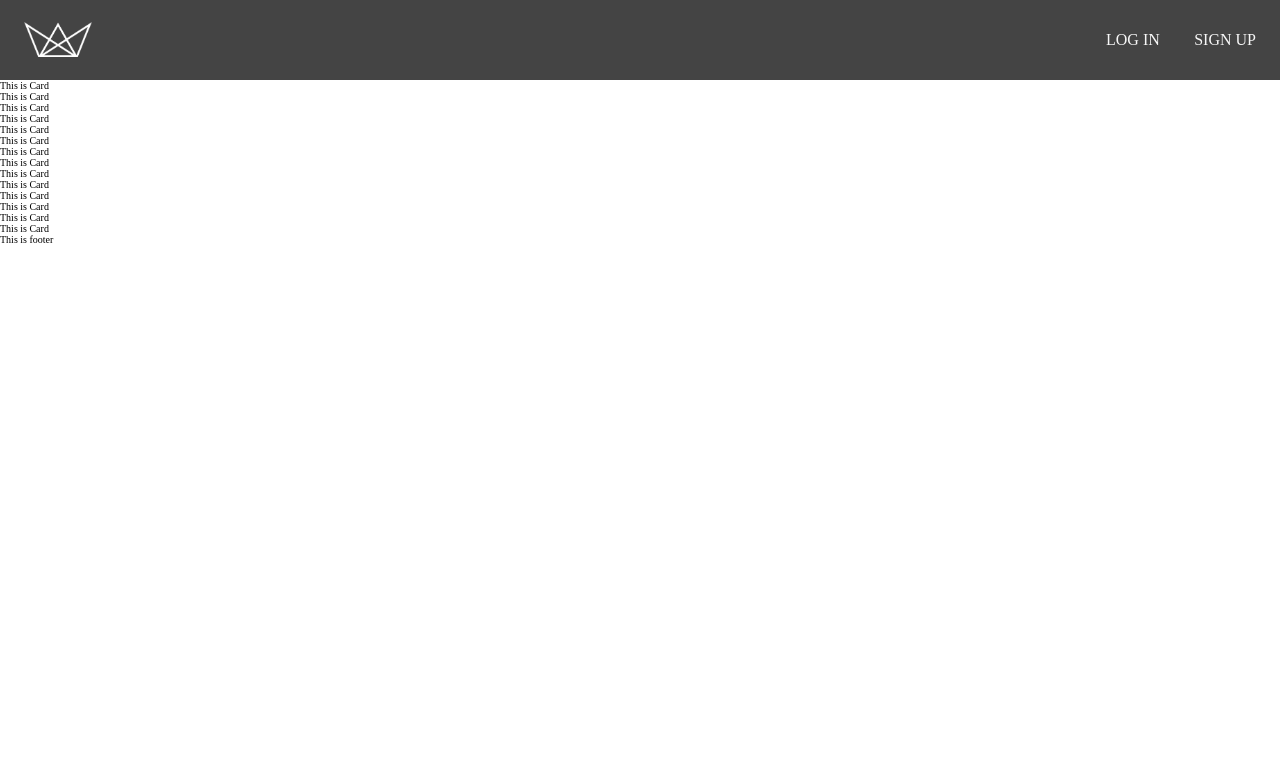
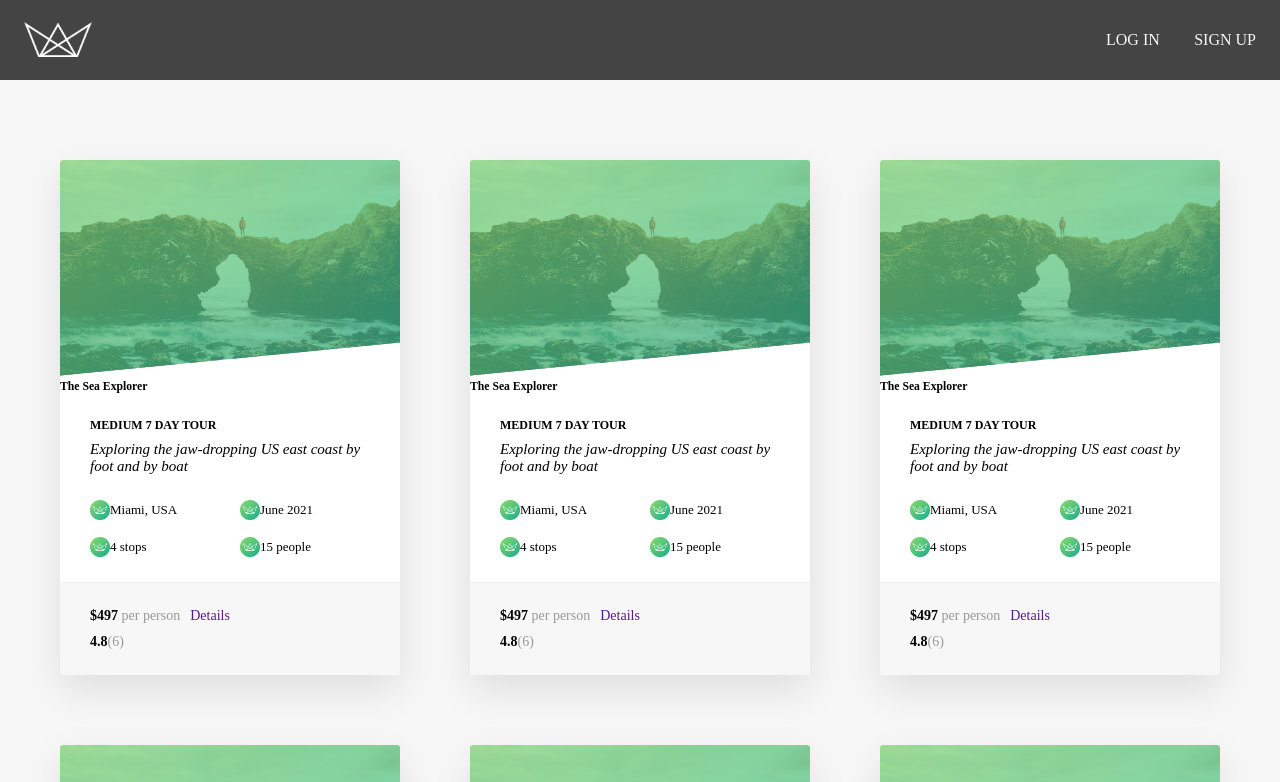
Before and after one commit to BoyanLiuu/React-Go-Tour-Website, a React (Create React App) app in the folder client/: page / in a window 1280 px wide. Shown: the top 782 px of the page. Built offline with nearby package versions, Linux system fonts and the light colour scheme.

Commit message:
refining the home page (grid + card)

```diff
--- a/client/src/components/Home/Card.js
+++ b/client/src/components/Home/Card.js
@@ -2,16 +2,195 @@ import styled from 'styled-components';
 import React from 'react';
 
 import { Link } from 'react-router-dom';
+import logo from '../../assets/img/logo-green-round.png';
 
 const StyledCard = styled.div`
+    border-radius: 3px;
+    overflow: hidden;
+    -webkit-box-shadow: 0 1.5rem 4rem rgba(0, 0, 0, 0.1);
+    box-shadow: 0 1.5rem 4rem rgba(0, 0, 0, 0.1);
+    background-color: #fff;
+    -webkit-transition: 0.3s all;
+    transition: 0.3s all;
+    -webkit-backface-visibility: hidden;
+    backface-visibility: hidden;
+    display: -webkit-box;
+    display: -ms-flexbox;
+    display: flex;
+    -webkit-box-orient: vertical;
+    -webkit-box-direction: normal;
+    -ms-flex-direction: column;
+    flex-direction: column;
+
+    .card__header {
+        position: relative;
+    }
+
+    .card__picture {
+        position: relative;
+        -webkit-clip-path: polygon(0 0, 100% 0%, 100% 83%, 0% 98%);
+        clip-path: polygon(0 0, 100% 0%, 100% 83%, 0% 98%);
+        height: 22rem;
+    }
+
+    .card__picture-overlay {
+        position: absolute;
+        width: 100%;
+        height: 100%;
+        background-image: -webkit-gradient(linear, left top, right bottom,from(#7dd56f),to(#28b487));
+        background-image: linear-gradient(to right bottom, #7dd56f, #28b487);
+        opacity: 0.7;
+    }
+
+    .card__picture-img {
+        -o-object-fit: cover;
+        object-fit: cover;
+        height: 100%;
+        width: 100%;
+    }
+
+    .card__details {
+        display: grid;
+        grid-template-columns: 1fr 1fr;
+        grid-row-gap: 1.75rem;
+        grid-column-gap: 2rem;
+        padding: 2.5rem 3rem;
+    }
+
+    .card__sub-heading {
+        font-size: 1.2rem;
+        text-transform: uppercase;
+        font-weight: 700;
+        grid-column: 1 / -1;
+    }
+    .card__text {
+        grid-column: 1 / -1;
+        font-size: 1.5rem;
+        font-style: italic;
+        margin-top: -1rem;
+        margin-bottom: 0.75rem;
+    }
+    .card__data {
+        font-size: 1.3rem;
+        display: -webkit-box;
+        display: -ms-flexbox;
+        display: flex;
+        -webkit-box-align: center;
+        -ms-flex-align: center;
+        align-items: center;
+    }
+
+    .card__data svg {
+        margin-right: 0.7rem;
+    }
+
+    .card__icon {
+        height: 2rem;
+        width: 2rem;
+        fill: #55c57a;
+    }
+
+    .card__footer {
+        background-color: #f7f7f7;
+        padding: 2.5rem 3rem;
+        border-top: 1px solid #f1f1f1;
+        font-size: 1.4rem;
+        display: grid;
+        grid-template-columns: auto 1fr;
+        grid-column-gap: 1rem;
+        grid-row-gap: 1rem;
+        margin-top: auto;
+    }
+
+    .card__footer-value {
+        font-weight: 700;
+    }
+
+    .card__footer-text {
+        color: #999;
+    }
+
+    .card__ratings {
+        grid-row: 2 / 3;
+    }
+
+    .card .btn-small,
+    .card .btn {
+        grid-row: 1 / 3;
+        justify-self: end;
+        -ms-flex-item-align: center;
+        align-self: center;
+    }
 
 `
 
-const Card = () => {
+const Card = ({data}) => {
 
     return (
         <StyledCard>
-            <p> This is Card</p>
+            <div className="card__header">
+                <div className="card__picture">
+                    <div className="card__picture-overlay">&nbsp;</div>
+                    <img className="card__picture-img"
+                        src={require(`../../assets/img/tours/${data.imageCover}`).default} alt="__"/>
+                </div>
+
+                <h3 className="heading-tertirary">
+                    <span>{data.name}</span>
+                </h3>
+
+            </div>
+
+            <div className="card__details">
+                <h4 className="card__sub-heading">
+                     {data.difficulty} {data.duration} day tour
+                </h4>
+
+                <p className="card__text">{data.summary}</p>
+
+                <div className="card__data">
+                    {/* #icon-map-pin */}
+                    <img className="card__icon" src={logo}/>
+                    <span>{data.startLocation.description}</span>
+                </div>
+
+                <div className="card__data">
+                    {/* #icon-calendar */}
+                    <img className="card__icon" src={logo}/>
+                    <span>
+                        {new Date(data.startDates[0])
+                            .toLocaleString('en-US', {month: 'long', year: 'numeric'})}
+                    </span>
+
+                </div>
+
+                <div className="card__data">
+                    {/* #icon-flag */}
+                    <img className="card__icon" src={logo}/>
+                    <span>{data.locations.length} stops</span>
+                </div>
+
+                <div className="card__data">
+                    {/* #icon-user */}
+                    <img className="card__icon" src={logo}/>
+                    <span>{data.maxGroupSize} people</span>
+                </div>
+            </div>
+            <div className="card__footer">
+                <p>
+                    <span className="card__footer-value">${data.price} </span>
+                    <span className="card__footer-text">per person</span>
+                </p>
+
+                <p className="card__ratings">
+                    <span className="card__footer-value">{data.ratingsAverage}</span>
+                    <span className="card__footer-text">({data.ratingsQuantity})</span>
+                </p>
+
+                <Link className="btn btn--green btn--small" href={`/tour/${data.id}`}>Details</Link>
+
+            </div>
+
         </StyledCard>
     );
 };
--- a/client/src/pages/Home.js
+++ b/client/src/pages/Home.js
@@ -1,34 +1,100 @@
 import {Card} from './../components/index';
+import styled from 'styled-components';
+
+
+const StyledHomePage = styled.div`
+    background-color: #f7f7f7;
+    padding: 8rem 6rem;
+    -webkit-box-flex: 1;
+    -ms-flex: 1;
+    flex: 1;
+    position: relative;
+
+    .card-container{
+        max-width: 120rem;
+        margin: 0 auto;
+        display: grid;
+        grid-template-columns: repeat(3, 1fr);
+        grid-gap: 7rem;
+    }
+
+`
+
 function Home() {
     const tempData = {
-        id: 5,
-        name: 'The Sports Lover',
-        startLocation: 'California, USA',
-        nextStartDate: 'July 2021',
-        duration: 14,
-        maxGroupSize: 8,
-        difficulty: 'difficult',
-        avgRating: 4.7,
-        numReviews: 23,
-        regPrice: 2997,
-        shortDescription:
-            'Surfing, skating, parajumping, rock climbing and more, all in one tour',
-        longDescription:
-            'Nisi ut aliquip ex ea commodo consequat. Duis aute irure dolor in reprehenderit in voluptate velit esse cillum dolore eu fugiat nulla pariatur. Lorem ipsum dolor sit amet, consectetur adipisicing elit, sed do eiusmod tempor incididunt ut labore et dolore magna aliqua. Ut enim ad minim veniam, quis nostrud exercitation ullamco laboris nisi ut aliquip ex ea commodo consequat.\nVoluptate velit esse cillum dolore eu fugiat nulla pariatur. Excepteur sint occaecat cupidatat non proident, sunt in culpa qui officia deserunt mollit anim id est laborum. Quis nostrud exercitation ullamco laboris nisi ut aliquip ex ea commodo consequat. Duis aute irure dolor in reprehenderit in voluptate velit esse cillum dolore eu fugiat nulla pariatur!'
+        "startLocation": {
+          "description": "Miami, USA",
+          "type": "Point",
+          "coordinates": [-80.185942, 25.774772],
+          "address": "301 Biscayne Blvd, Miami, FL 33132, USA"
+        },
+        "ratingsAverage": 4.8,
+        "ratingsQuantity": 6,
+        "images": ["tour-2-1.jpg", "tour-2-2.jpg", "tour-2-3.jpg"],
+        "startDates": [
+          "2021-06-19T09:00:00.000Z",
+          "2021-07-20T09:00:00.000Z",
+          "2021-08-18T09:00:00.000Z"
+        ],
+        "_id": "5c88fa8cf4afda39709c2955",
+        "name": "The Sea Explorer",
+        "duration": 7,
+        "maxGroupSize": 15,
+        "difficulty": "medium",
+        "guides": ["5c8a22c62f8fb814b56fa18b", "5c8a1f4e2f8fb814b56fa185"],
+        "price": 497,
+        "summary": "Exploring the jaw-dropping US east coast by foot and by boat",
+        "description": "Consectetur adipisicing elit, sed do eiusmod tempor incididunt ut labore et dolore magna aliqua. Excepteur sint occaecat cupidatat non proident, sunt in culpa qui officia deserunt mollit anim id est laborum.\nIrure dolor in reprehenderit in voluptate velit esse cillum dolore eu fugiat nulla pariatur. Excepteur sint occaecat cupidatat non proident, sunt in culpa qui officia deserunt mollit anim id est laborum. Lorem ipsum dolor sit amet, consectetur adipisicing elit, sed do eiusmod tempor incididunt ut labore et dolore magna aliqua. Duis aute irure dolor in reprehenderit in voluptate velit esse cillum dolore eu fugiat nulla pariatur.",
+        "imageCover": "tour-2-cover.jpg",
+        "locations": [
+          {
+            "_id": "5c88fa8cf4afda39709c2959",
+            "description": "Lummus Park Beach",
+            "type": "Point",
+            "coordinates": [-80.128473, 25.781842],
+            "day": 1
+          },
+          {
+            "_id": "5c88fa8cf4afda39709c2958",
+            "description": "Islamorada",
+            "type": "Point",
+            "coordinates": [-80.647885, 24.909047],
+            "day": 2
+          },
+          {
+            "_id": "5c88fa8cf4afda39709c2957",
+            "description": "Sombrero Beach",
+            "type": "Point",
+            "coordinates": [-81.0784, 24.707496],
+            "day": 3
+          },
+          {
+            "_id": "5c88fa8cf4afda39709c2956",
+            "description": "West Key",
+            "type": "Point",
+            "coordinates": [-81.768719, 24.552242],
+            "day": 5
+          }
+        ]
     };
 
     const renderList = () =>{
         let temp = [];
         let counter =0;
         while(counter <14){
-            temp.push(<Card key={counter} data ={tempData}/>);
+            temp.push(<Card key={counter} data={tempData}/>);
             counter ++;
         }
         return temp;
     }
-    console.log(renderList());
+    // console.log(renderList());
 
-    return renderList();
+    return (
+        <StyledHomePage>
+            <div className="card-container">
+                {renderList()}
+            </div>
+        </StyledHomePage>);
 }
 
 export default Home;
```
Also changed, not shown: client/src/assets/img/icon-activity.svg (added), 1 other file (tests, documents, lock files or other folders).
